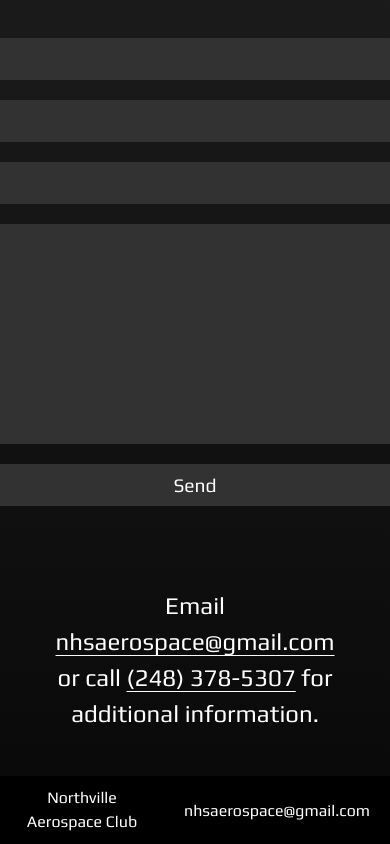
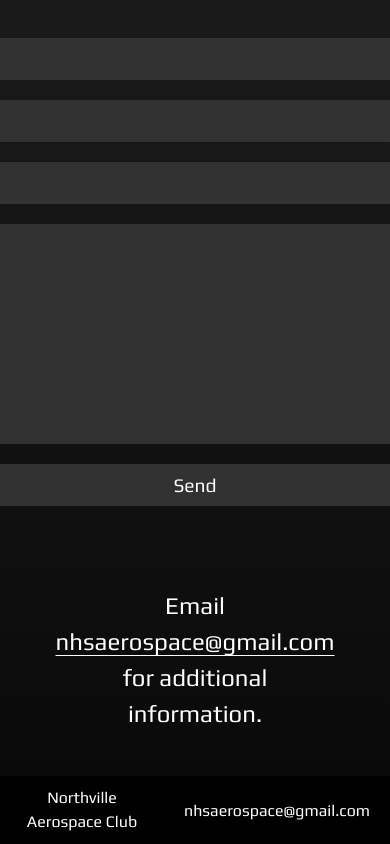
Before and after one commit to NHSAerospace/NHSAerospace.github.io, a React (Create React App) app: page /#/sponsors in a window 390 px wide. Shown: the part 1177-2021 px from the top of the page. Built offline with nearby package versions, Linux system fonts and the light colour scheme.

Commit message:
removed phone number

```diff
--- a/src/components/Sponsors.tsx
+++ b/src/components/Sponsors.tsx
@@ -30,7 +30,7 @@ const Sponsors = () => {
         <input type='submit' value='Send' className='send' />
       </form>
       <p>{emailStatus}</p>
-      <p>Email <a href='mailto:nhsaerospace@gmail.com'>nhsaerospace@gmail.com</a> or call <a href='tel:+2483785307'>(248) 378-5307</a> for additional information.</p>
+      <p>Email <a href='mailto:nhsaerospace@gmail.com'>nhsaerospace@gmail.com</a> for additional information.</p>
     </div>
   );
 }
```
